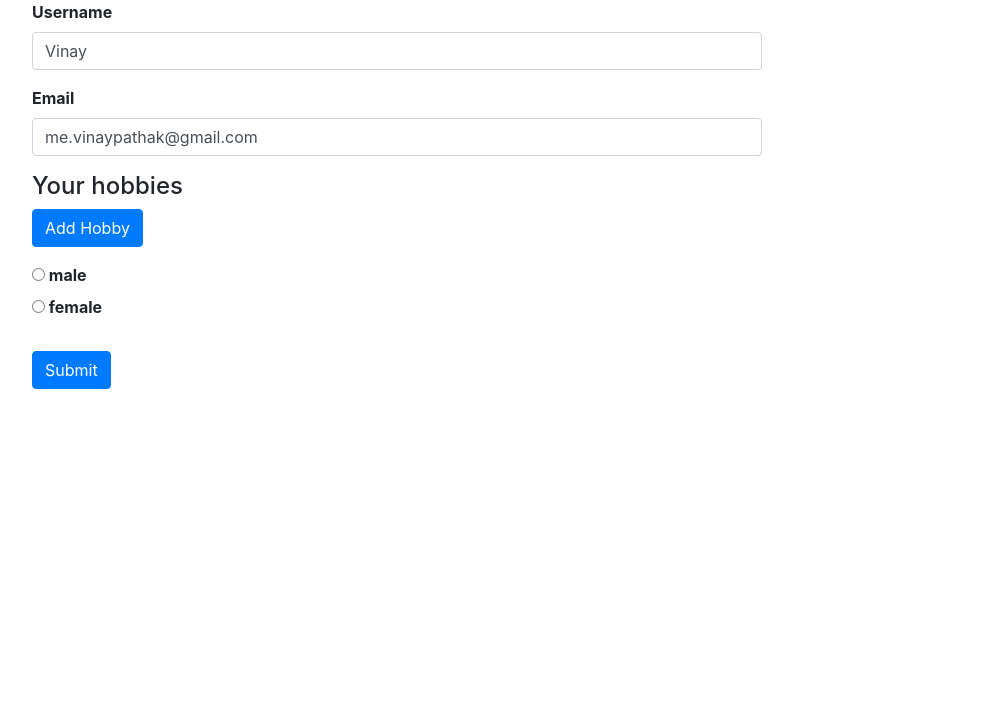
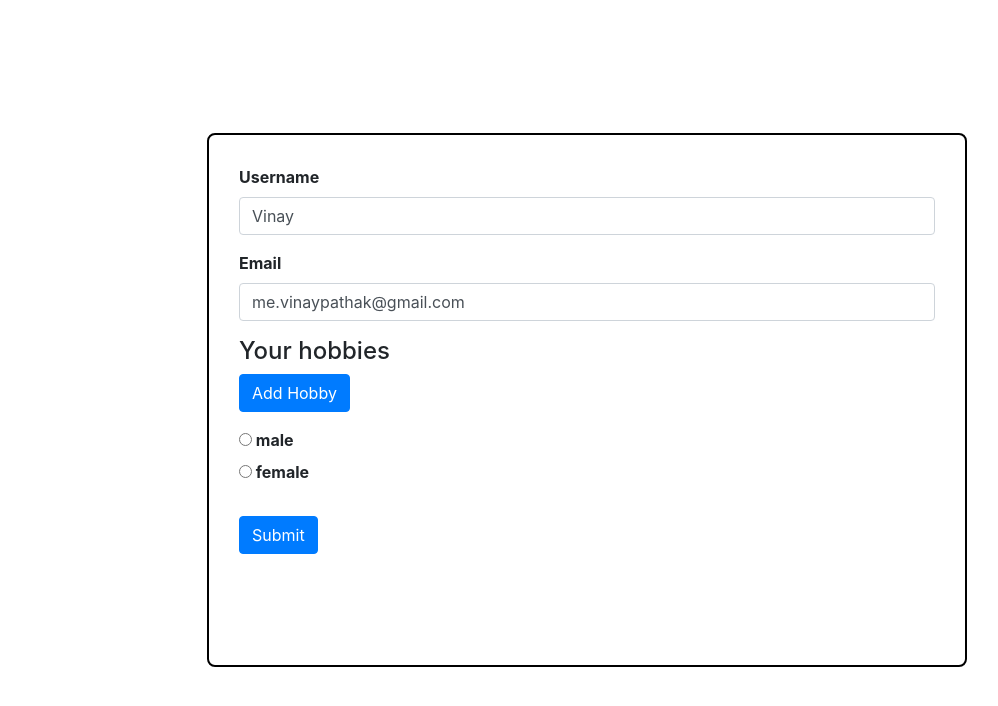
Before and after one commit to vinaypathak07/FormsModule, an Angular app: page / in a window 1280 px wide. Shown: the top 706 px of the page, without its empty margins (53-1051 px from the left). Built offline with nearby package versions, Linux system fonts and the light colour scheme.

Commit message:
UI Improvements
UI Improvements

```diff
--- a/src/app/app.component.css
+++ b/src/app/app.component.css
@@ -1,3 +1,15 @@
+.row{
+    height:100vh;
+    display: flex;
+    flex-direction:column;
+    justify-content: center;
+    align-content: center;
+}
+.col-xs-12 ,.col-sm-10,.col-md-8,.col-sm-offset-1,.col-md-offset-2{
+    border:2px solid black;
+    border-radius: 8px;
+    padding:30px;
+}
 label{
     font-weight:bold;
 }
```
